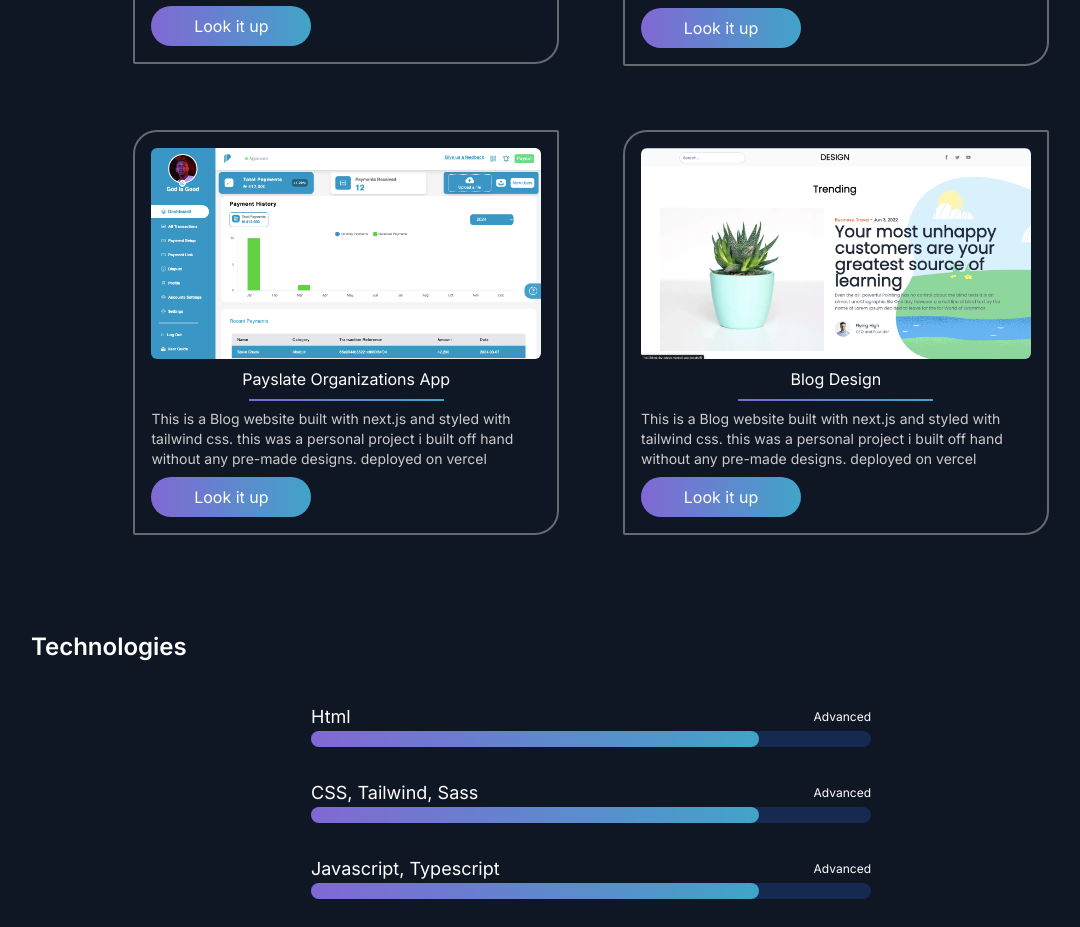
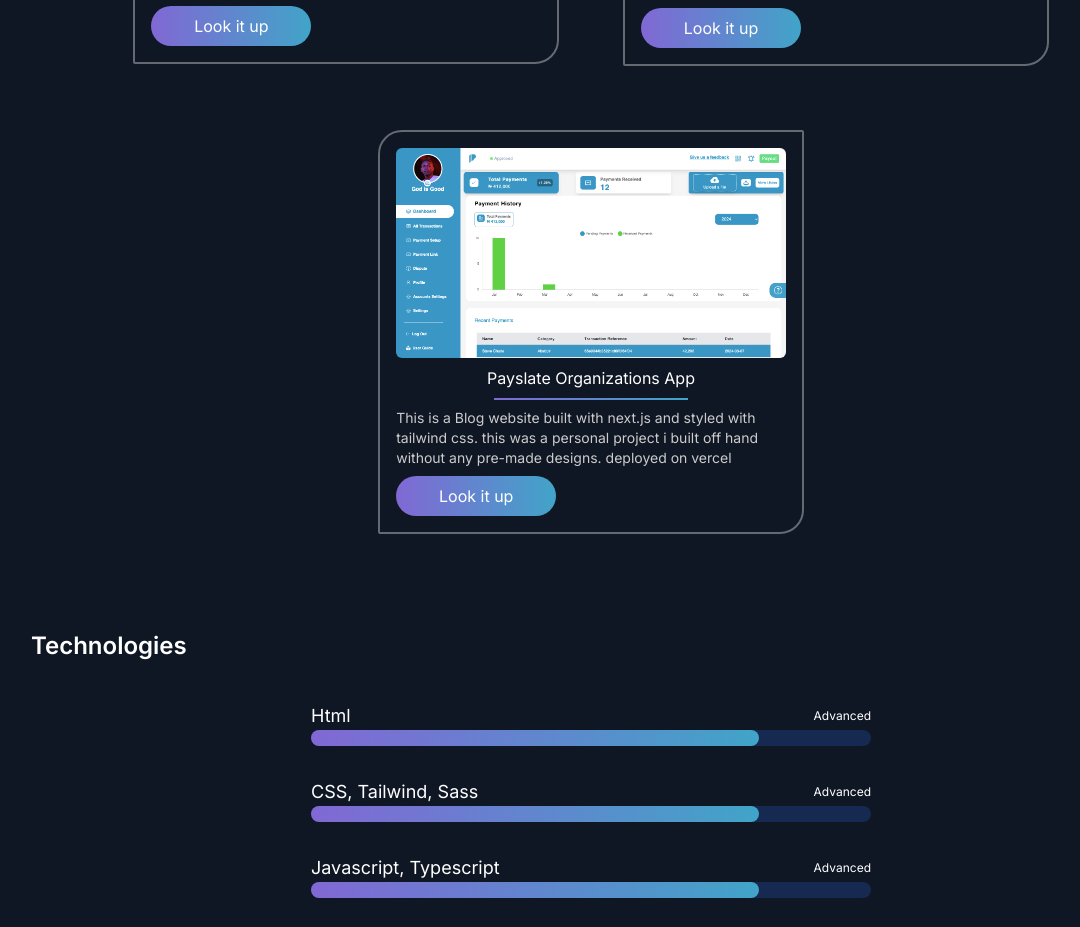
Before and after one commit to stevechude/my_portfolio, a Next.js app: page / in a window 1280 px wide. Shown: the part 1605-2532 px from the top of the page, without its empty margins (49-1129 px from the left). Built offline with nearby package versions, Linux system fonts and the light colour scheme.

Commit message:
seventh commit

```diff
--- a/components/Home/Projects.jsx
+++ b/components/Home/Projects.jsx
@@ -38,14 +38,7 @@
     title: "Payslate Organizations App",
     description:
       "This is a Blog website built with next.js and styled with tailwind css. this was a personal project i built off hand without any pre-made designs. deployed on vercel",
-    link: "https://blog-by-steve.vercel.app/",
-  },
-  {
-    image: "/projects/blog.png",
-    title: "Blog Design",
-    description:
-      "This is a Blog website built with next.js and styled with tailwind css. this was a personal project i built off hand without any pre-made designs. deployed on vercel",
-    link: "https://blog-by-steve.vercel.app/",
+    link: "https://organization.payslate.com.ng/",
   },
 ];
 
```
